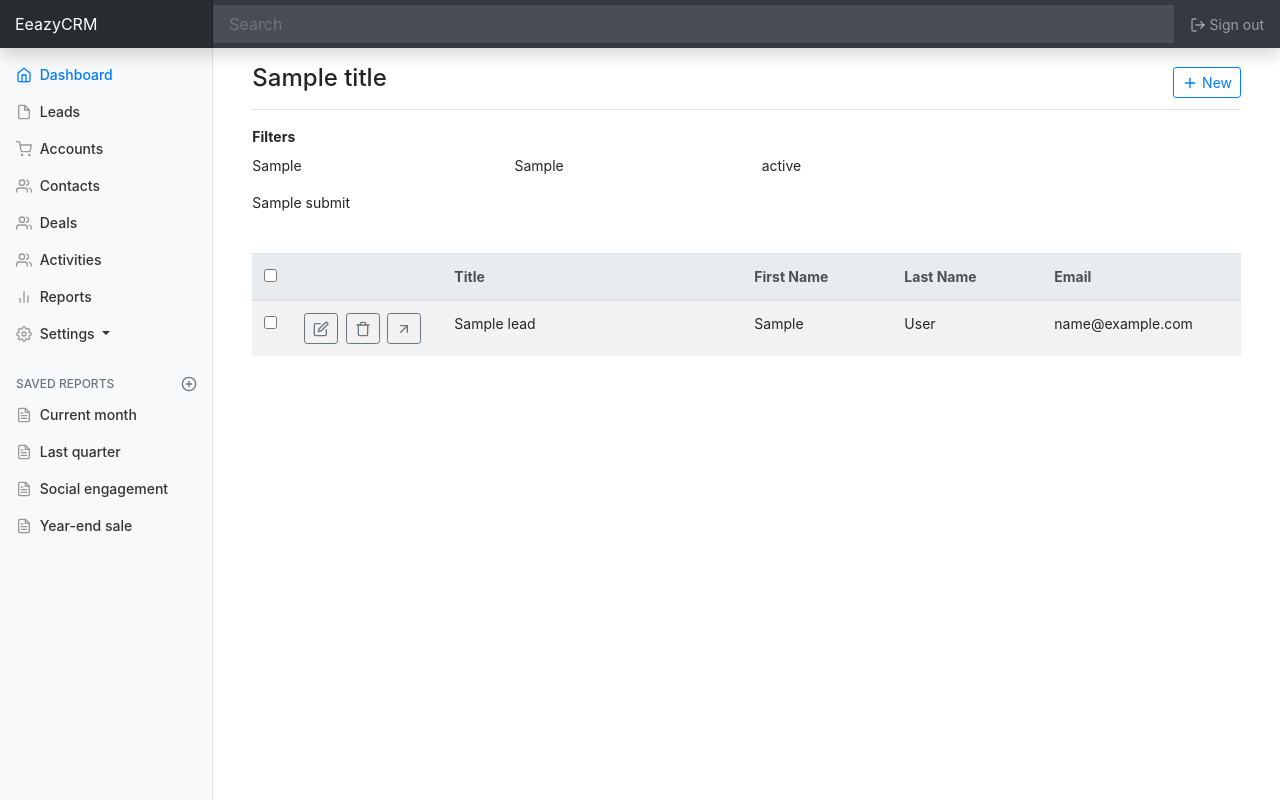
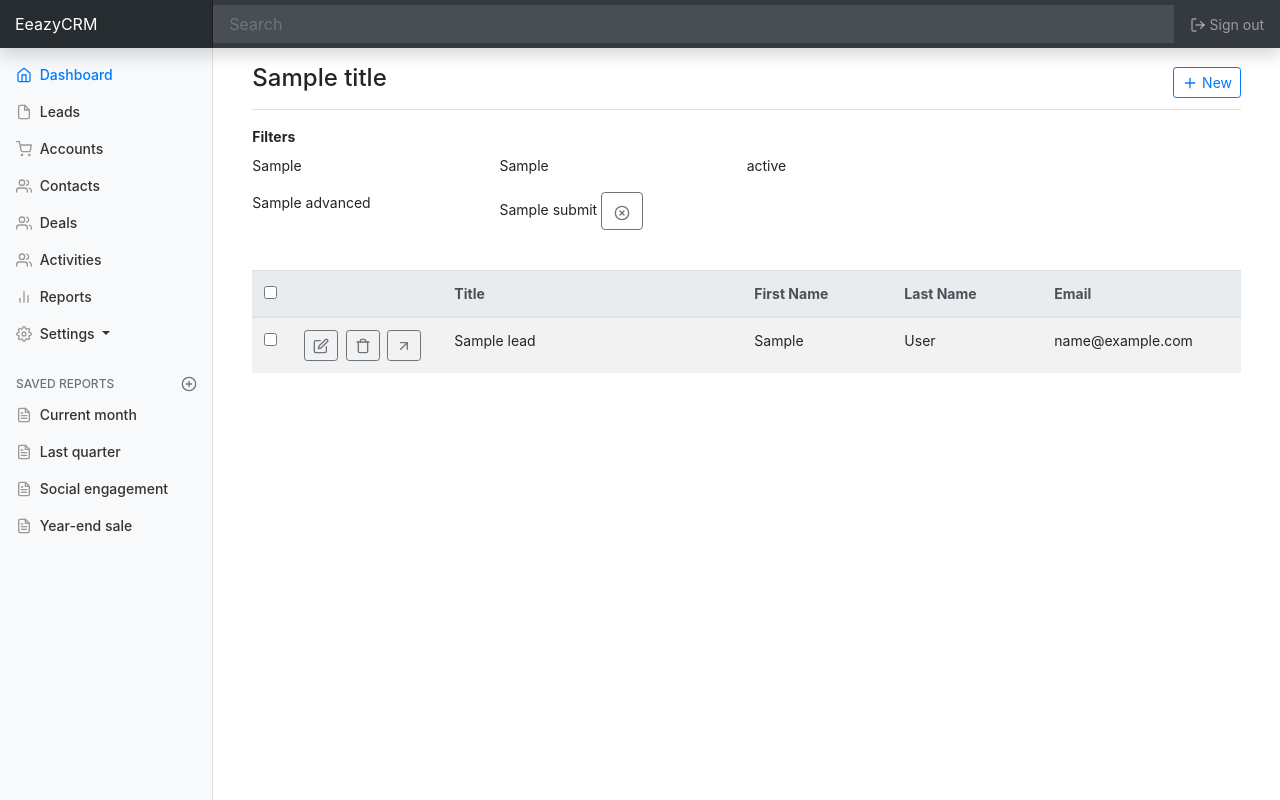
Before and after one commit to jagjot2008/EeazyCRM, a Flask app: template eeazycrm/templates/leads/leads_list.html in a window 1280 px wide. Run offline with Flask 2, Linux system fonts and the light colour scheme; tables that the repository leaves empty hold one stand-in row (values such as "Sample post"); the template is opened without the code that fills it: values that come from a table or form of the project are taken from there, most other values are stand-ins (such as "Sample title", 1, 10 or a date in 2020); grey boxes marked "Sample" are stand-in pictures; some libraries are stand-ins or nearby versions.

Commit message:
lead filters date fix

```diff
--- a/eeazycrm/templates/leads/filters.html
+++ b/eeazycrm/templates/leads/filters.html
@@ -6,20 +6,20 @@
                 <div class="col-md-3 pl-0">
                     {{ filters.txt_search(class="form-control from-control-lg", placeholder="search ...") }}
                 </div>
-                <div class="col-md-3">
+                <div class="col-md-3 pl-0">
                     <div class="form-group text-left">
                         {{ filters.lead_source(class="my-select form-control",
                             multiple=True, title="Select Lead Source") }}
                     </div>
                 </div>
-                <div class="col-md-3">
+                <div class="col-md-3 pl-0">
                     <div class="form-group text-left">
                         {{ filters.lead_status(class="my-select form-control",
                             multiple=True, title="Select Lead Status") }}
                     </div>
                 </div>
                 {% if current_user.role.name == 'admin' %}
-                <div class="col-md-3">
+                <div class="col-md-3 pl-0">
                     <div class="form-group text-left">
                         {{ filters.assignees(class="my-select form-control") }}
                     </div>
@@ -29,9 +29,16 @@
         </div>
         <div class="btn-toolbar mb-1 mb-md-0">
             <div class="col-md-3 pl-0">
+                <div class="form-group text-left">
+                     {{ filters.advanced(class="my-select form-control") }}
+                </div>
+            </div>
+            <div class="col-md-3 pl-0">
                 {{ filters.submit(class="btn btn-md btn-outline-info mr-2") }}
+                <a href="{{ url_for('leads.get_leads_view') }}" class="btn btn-md btn-outline-secondary" role="button">
+                    <span data-feather="x-circle"></span>
+                </a>
             </div>
         </div>
     </div>
-
 </form>
```
Also changed, not shown: eeazycrm/leads/forms.py (+10 -1 lines), eeazycrm/leads/routes.py (+19 -1 lines).
